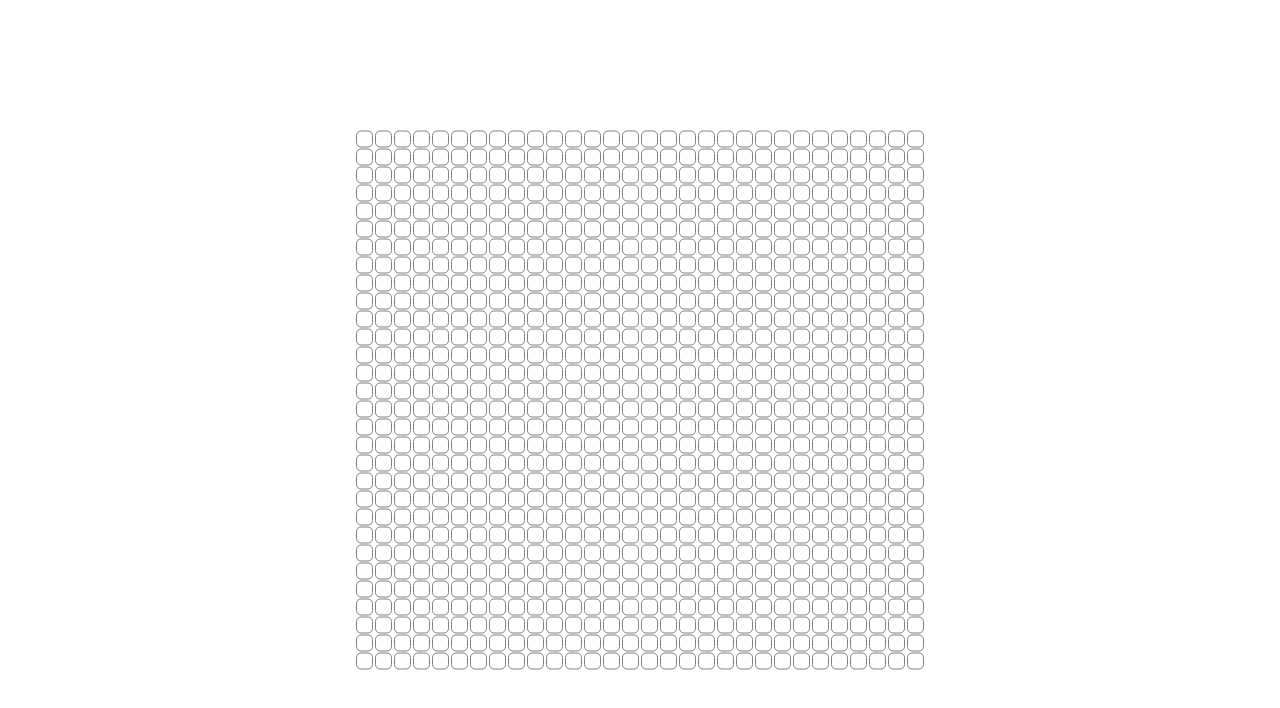
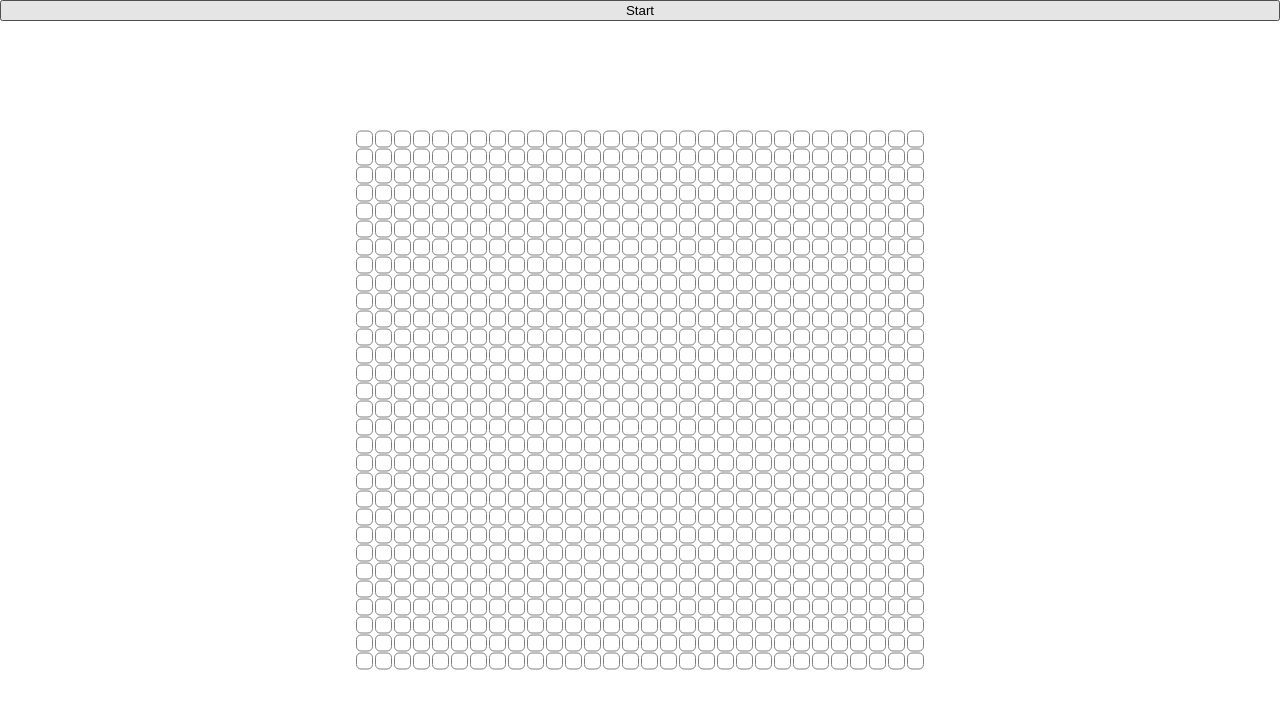
Before and after one commit to itshui3/snek, a React (Create React App) app: page / in a window 1280 px wide. Shown: the top 708 px of the page. Built offline with nearby package versions, Linux system fonts and the light colour scheme.

Commit message:
framing startGame logic

```diff
--- a/src/App.js
+++ b/src/App.js
@@ -5,9 +5,17 @@ import './App.css';
 // compos
 import SnekBoard from './page/SnekBoard'
 
+const appStyle = {
+    display: 'flex',
+    flexDirection: 'column'
+}
+
 function App() {
     return (
-        <div className='App'>
+        <div
+        className='App'
+        style={appStyle}
+        >
             <SnekBoard />
         </div>
     );
--- a/src/page/SnekBoard.js
+++ b/src/page/SnekBoard.js
@@ -20,6 +20,9 @@ const SnekBoard = () => {
         return buildBoard
     })
 
+    const [prep, setPrep] = useState(false)
+    const [snek, setSnek] = useState(false)
+
     return (
         <>
             <div className='grid'>
@@ -35,6 +38,8 @@ const SnekBoard = () => {
                 ))
             }
             </div>
+
+            <button className='start'>Start</button>
         </>
     )
 }
```
